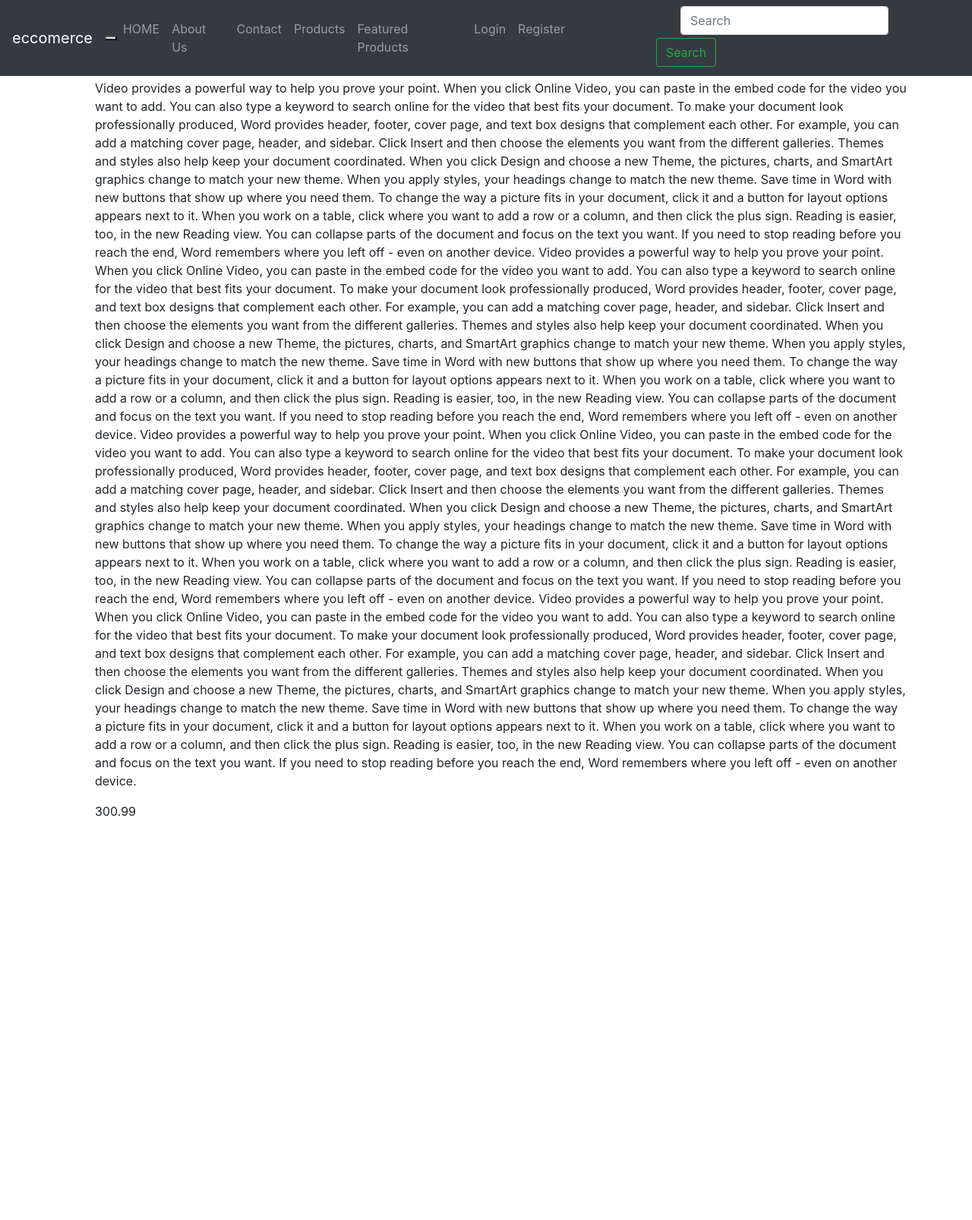
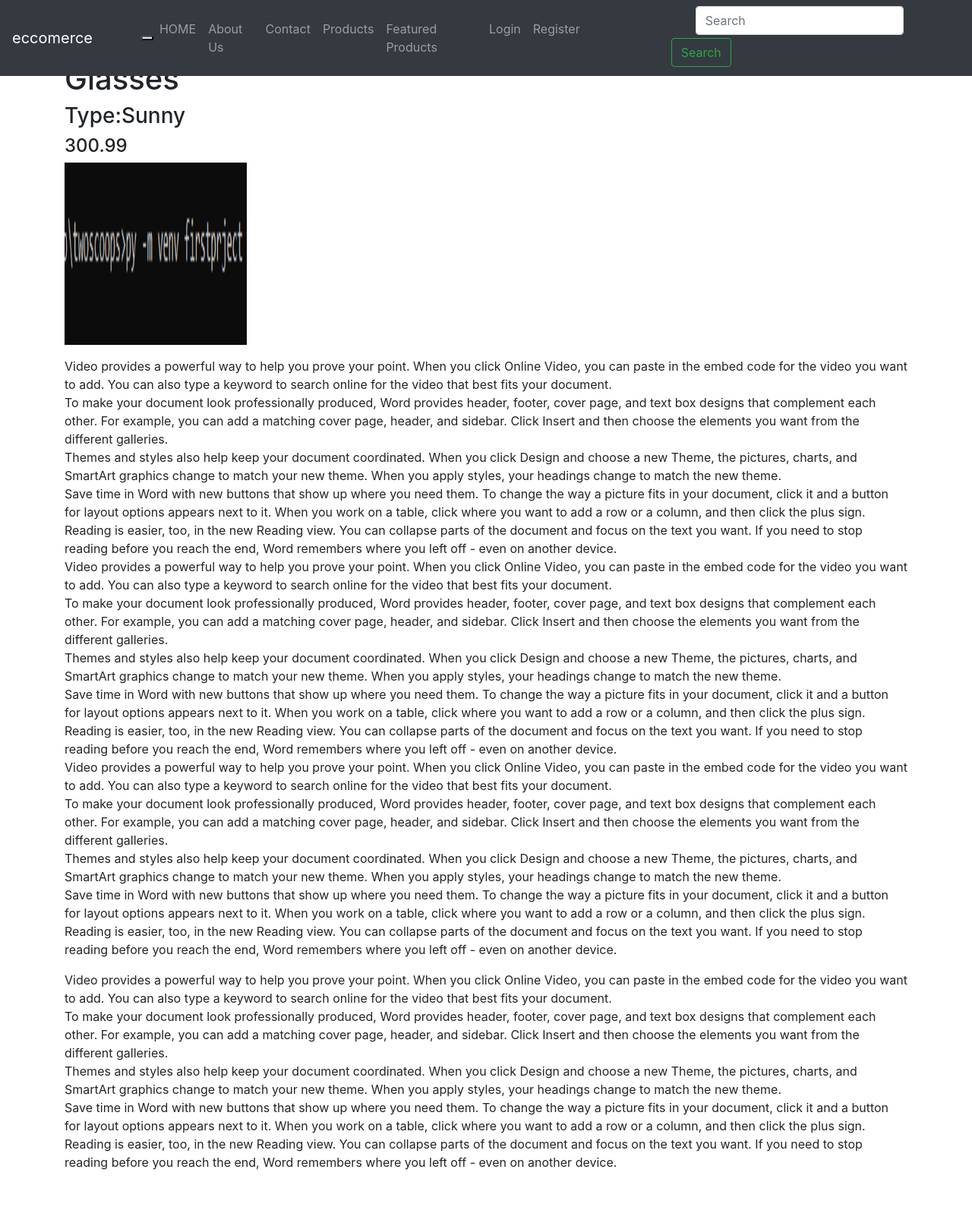
Before and after one commit to HikmatullaIbrat/Pro-Ecommerce-project, a Django app: a page that uses templates/base/navbar.html in a window 1280 px wide. Shown: the whole page at 76% size. Before the commit the page ends 1074 px from the top, so only its background shows below. Run offline with Django 3.2, Linux system fonts and the light colour scheme; data comes from the database, SQL or seed files in the repository; both versions use the stored data as it was after the commit; some libraries are stand-ins or nearby versions.

Commit message:
Template Filters like timesince title, linebreaks, truncwords

```diff
--- a/products/models.py
+++ b/products/models.py
@@ -68,6 +68,7 @@ class Product(models.Model):
 
     featured = models.BooleanField(default=False )
     active = models.BooleanField(default = True)
+    Date = models.DateTimeField(auto_now_add=True)
 
     objects = ProductManager()
 
--- a/products/templates/product/feature.html
+++ b/products/templates/product/feature.html
@@ -4,13 +4,18 @@
     <title>Featured</title>
 {%endblock%}
 {% block content %}
-    <div class="container" style = "margin-top: 5rem;">
-        <ul>
-            <li>{{object.title}}
-                <p>{{object.description}}</p>
-                <p>{{object.price}}</p>
-            </li>
-        </ul>
+    <div class="container" style = "margin-top: 5rem; margin-bottom: 3rem;">
+        <div class="row">
+            <div class="col">
+                <h1>{{object.title | title}}</h1>
+                <h3>{{'Type:Sunny' | title}}</h3>
+                <h4>{{object.price}}</h4>
+                {% if object.image%}
+                <img src="{{ object.image.url }}" alt="" style = 'width:15rem; height:15rem;'>
+                {%endif%}
+                <p>{{object.description | linebreaks}}</p>
+            </div>
+        </div>
     </div>
 
 {% endblock content %}
--- a/products/templates/product/listcard/card.html
+++ b/products/templates/product/listcard/card.html
@@ -1,4 +1,4 @@
-<div class="card" style = "width: 20rem;">
+<div class="card mb-sm-3" style = "width: 20rem;">
     {%if instance.image %}
     <img src="{{ instance.image.url }}" alt="" class="card-img-top" style = 'width:200px; height:200px;'>
     {%endif%}
@@ -8,7 +8,7 @@
             <h5>{{instance.price}}</h5>
         </div>
         <p class="card-text">
-        {{instance.description}} Some quick example text to build on the card title and make up the bulk of
+        {{instance.description| truncatewords:15 }} Some quick example text to build on the card title and make up the bulk of
         card's content.
         </p>
 
--- a/templates/base/navbar.html
+++ b/templates/base/navbar.html
@@ -15,13 +15,13 @@
     <!-- <img src="bird.jpg" alt="logo" style="width:40px;"> -->
   <!--Note: We can use both url values of first line on page links inside the collapse div like Home or 'home'-->
   </a>
-  <button class="navbar_toggler" type="button" data-toggle="collapse" data-target="#navbarSupportedContent"
+  <button class="navbar_toggler ml-sm-5" type="button" data-toggle="collapse" data-target="#navbarSupportedContent"
   aria-expanded="false" aria-label="Toggle navigation">
       <span class="navbar_toggler-icon"></span>
   </button>
 
   <!-- Links -->
-    <div class="collapse navbar-collapse" id = 'navbarSupportedContent'>
+    <div class="collapse navbar-collapse " id = 'navbarSupportedContent'>
         <ul class="navbar-nav mr-sm-5">
             <li class="nav-item {% if request.path == Home %} active {% endif %}">
                 <a class="nav-link" href="{% url 'home' %}">HOME <span class="sr-only">(current)</span></a>
```
Also changed, not shown: products/templates/product/detail.html (+12 -8 lines), db.sqlite3, product/5935910724/5935910724.PNG (added), products/migrations/0009_product_date.py (added).
